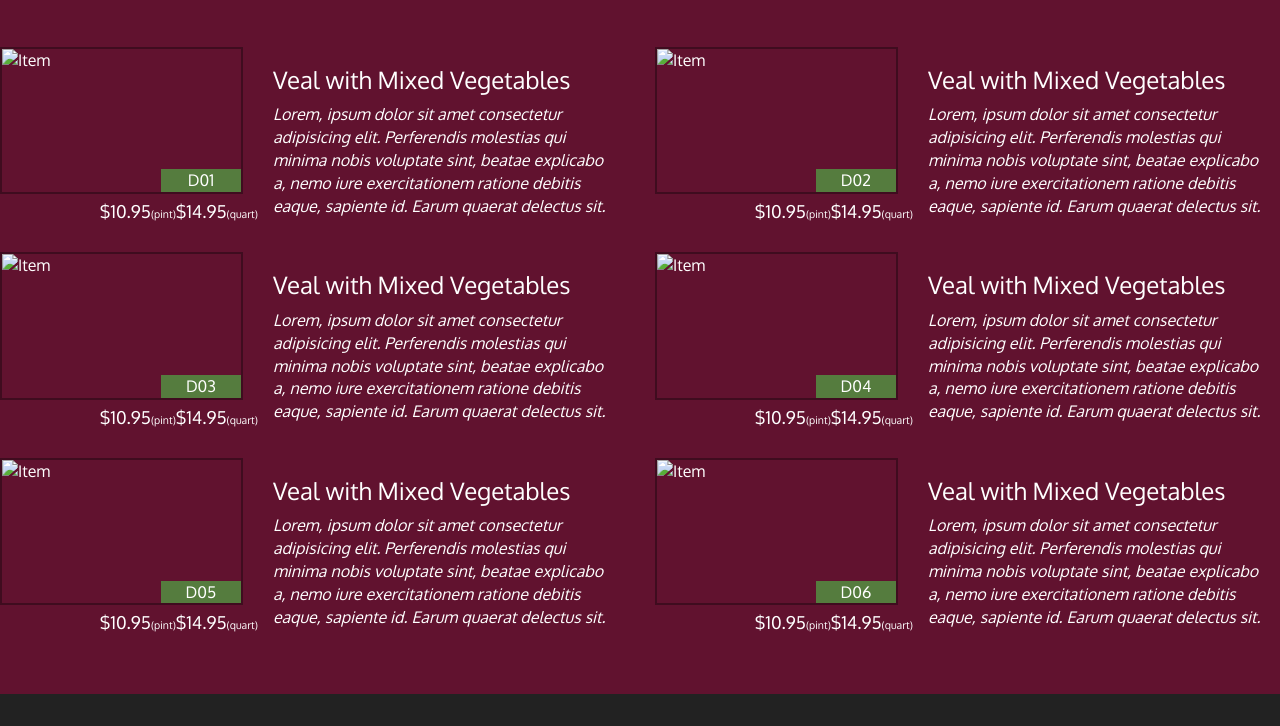
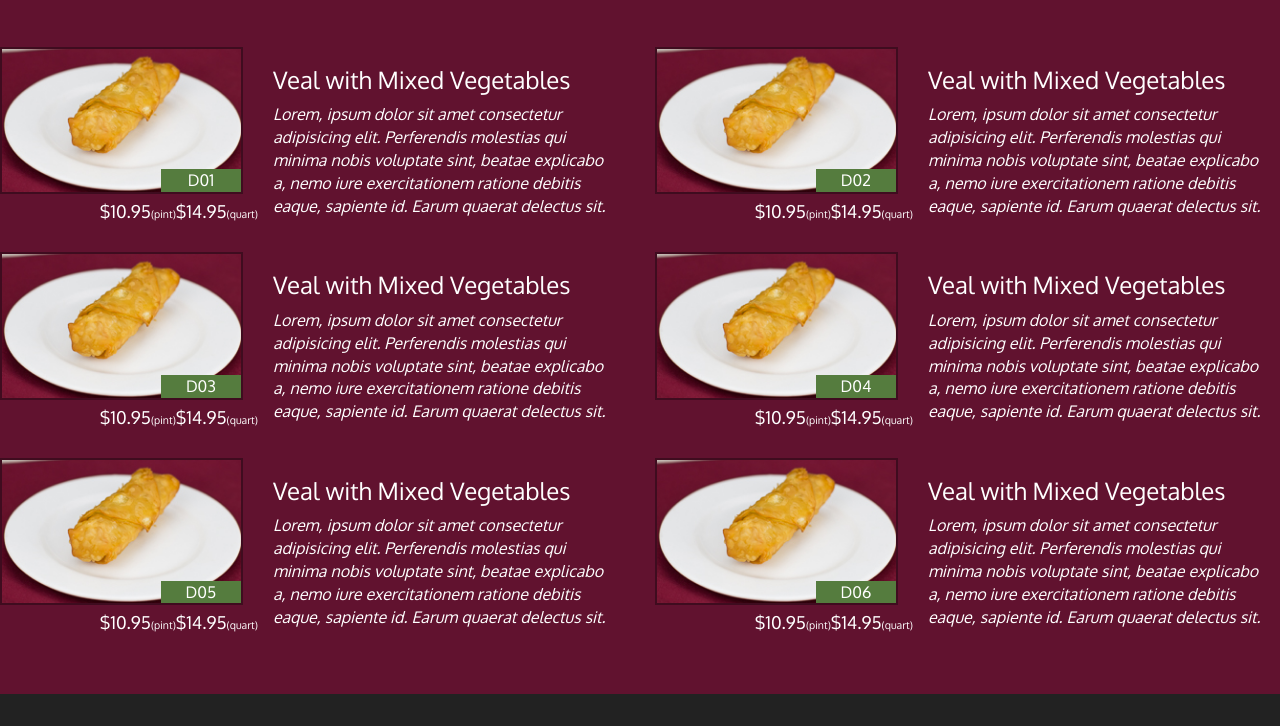
Before and after one commit to Lkoenig2121/Module3, a plain HTML site: page single-category.html in a window 1280 px wide. Shown: the part 279-1005 px from the top of the page. Drawn offline with Linux system fonts and the light colour scheme; the site is published under a folder, as on GitHub Pages, so addresses that start at the root find nothing.

Commit message:
updates images

```diff
--- a/single-category.html
+++ b/single-category.html
@@ -86,7 +86,7 @@
                 <div class='col-sm-5'>
                     <div class='menu-item-photo'>
                         <div>D01</div>
-                        <img class='img-responsive' width='250' height='150' src='/images/menu/menu/B/B-1.jpg' alt='Item'>
+                        <img class='img-responsive' width='250' height='150' src='images/menu/menu/B/B-1.jpg' alt='Item'>
                     </div>
                     <div class='menu-item-price'>$10.95<span>(pint)</span>$14.95<span>(quart)</span></div>
              <!--Somewhere around here (above) -->  </div>
@@ -104,7 +104,7 @@
                 <div class='col-sm-5'>
                     <div class='menu-item-photo'>
                         <div>D02</div>
-                        <img class='img-responsive' width='250' height='150' src='/images/menu/menu/B/B-1.jpg' alt='Item'>
+                        <img class='img-responsive' width='250' height='150' src='images/menu/menu/B/B-1.jpg' alt='Item'>
                     </div>
                     <div class='menu-item-price'>$10.95<span>(pint)</span>$14.95<span>(quart)</span></div>
              <!--Somewhere around here (above) -->  </div>
@@ -124,7 +124,7 @@
                 <div class='col-sm-5'>
                     <div class='menu-item-photo'>
                         <div>D03</div>
-                        <img class='img-responsive' width='250' height='150' src='/images/menu/menu/B/B-1.jpg' alt='Item'>
+                        <img class='img-responsive' width='250' height='150' src='images/menu/menu/B/B-1.jpg' alt='Item'>
                     </div>
                     <div class='menu-item-price'>$10.95<span>(pint)</span>$14.95<span>(quart)</span></div>
              <!--Somewhere around here (above) -->  </div>
@@ -142,7 +142,7 @@
                 <div class='col-sm-5'>
                     <div class='menu-item-photo'>
                         <div>D04</div>
-                        <img class='img-responsive' width='250' height='150' src='/images/menu/menu/B/B-1.jpg' alt='Item'>
+                        <img class='img-responsive' width='250' height='150' src='images/menu/menu/B/B-1.jpg' alt='Item'>
                     </div>
                     <div class='menu-item-price'>$10.95<span>(pint)</span>$14.95<span>(quart)</span></div>
              <!--Somewhere around here (above) -->  </div>
@@ -162,7 +162,7 @@
                 <div class='col-sm-5'>
                     <div class='menu-item-photo'>
                         <div>D05</div>
-                        <img class='img-responsive' width='250' height='150' src='/images/menu/menu/B/B-1.jpg' alt='Item'>
+                        <img class='img-responsive' width='250' height='150' src='images/menu/menu/B/B-1.jpg' alt='Item'>
                     </div>
                     <div class='menu-item-price'>$10.95<span>(pint)</span>$14.95<span>(quart)</span></div>
              <!--Somewhere around here (above) -->  </div>
@@ -180,7 +180,7 @@
                 <div class='col-sm-5'>
                     <div class='menu-item-photo'>
                         <div>D06</div>
-                        <img class='img-responsive' width='250' height='150' src='/images/menu/menu/B/B-1.jpg' alt='Item'>
+                        <img class='img-responsive' width='250' height='150' src='images/menu/menu/B/B-1.jpg' alt='Item'>
                     </div>
                     <div class='menu-item-price'>$10.95<span>(pint)</span>$14.95<span>(quart)</span></div>
              <!--Somewhere around here (above) -->  </div>
```
